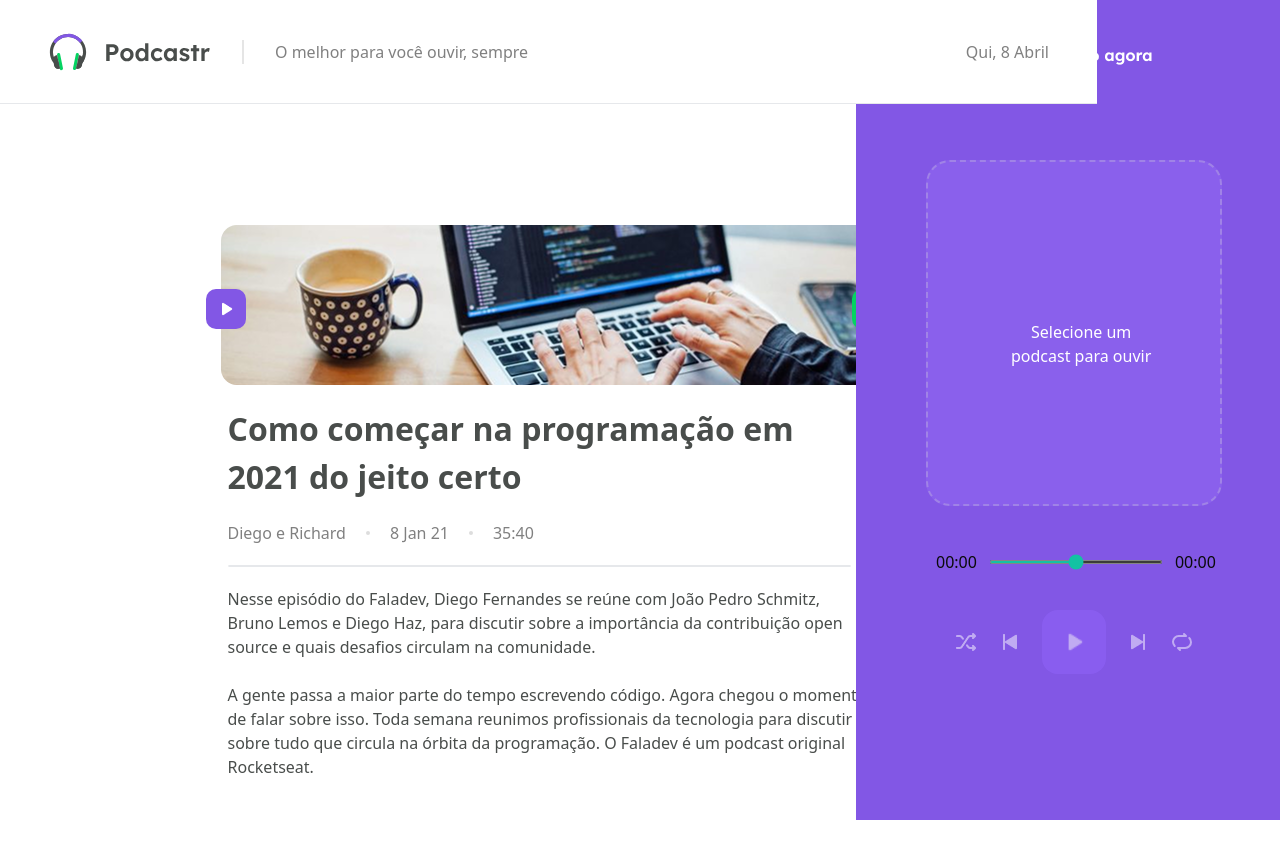
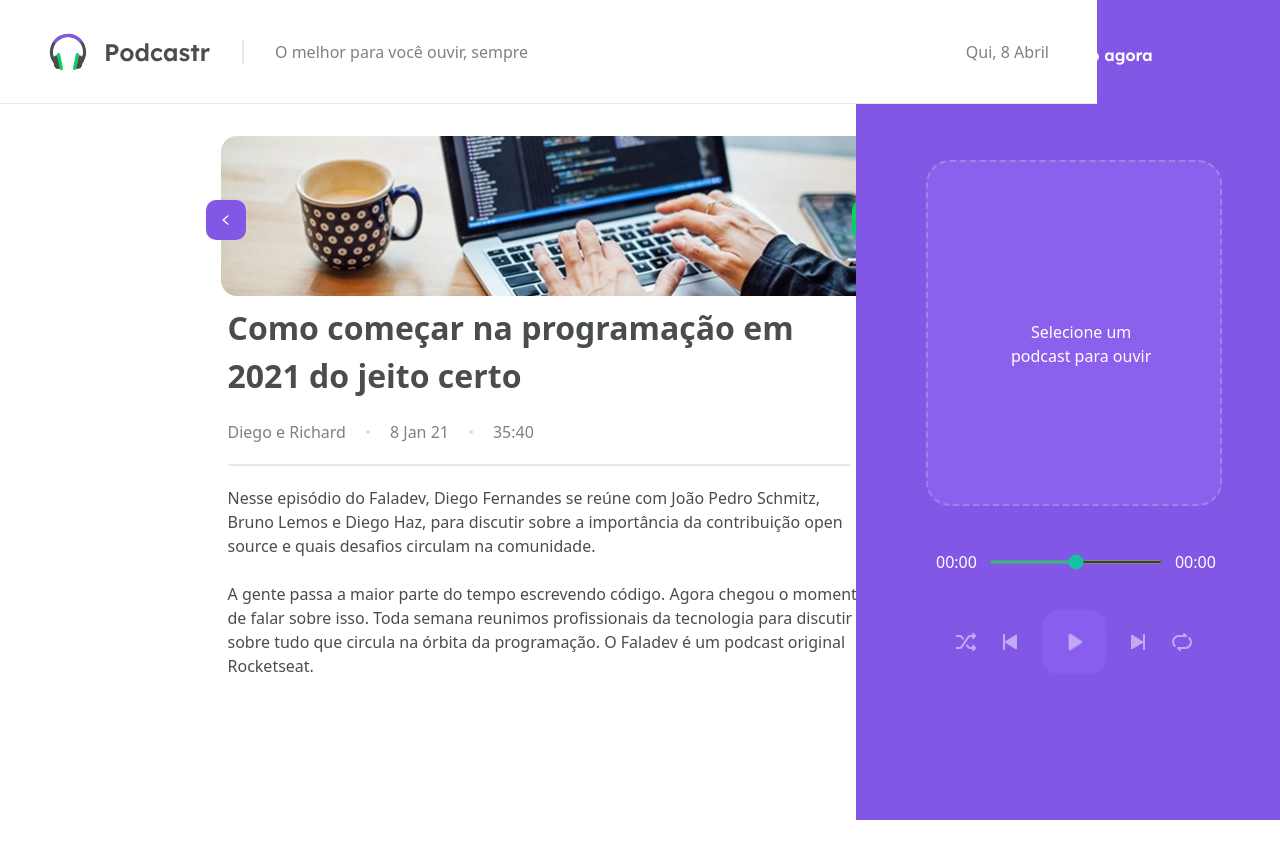
Before and after one commit to HamzaAmir97/podcast_web_app, a Next.js app in the folder frontend/: page /1 in a window 1280 px wide. Shown: the top 858 px of the page. Built offline with nearby package versions, Linux system fonts and the light colour scheme.

Commit message:
Done with  details page

```diff
--- a/frontend/app/(pages)/[id]/page.tsx
+++ b/frontend/app/(pages)/[id]/page.tsx
@@ -1,9 +1,10 @@
 import Image from "next/image";
+import Link from "next/link";
 import React from "react";
 
 const page = ({ params }: { params: { id: string } }) => {
   return (
-    <div className="w-full h-screen flex  flex-col gap-5 justify-center items-center p-10 ">
+    <div className="w-full h-screen flex  flex-col gap-2  items-center  p-8  ">
       {/* podcast header */}
       <div className="relative">
         <Image
@@ -29,18 +30,21 @@ const page = ({ params }: { params: { id: string } }) => {
 
 
         {/* back button */}
+        <Link href="/">
         <div className='w-[40px] h-[40px] rounded-[10px]  cursor-pointer bg-primary
         absolute top-[40%] -left-[15px]
         flex items-center justify-center
         '>
              <Image
-            src="/icons/play_arrow.png"
+            src="/icons/back.svg"
             alt="Logo"
-            width={24}
-            height={24}
+            width={6.67}
+            height={13.33}
+            className=" "
             />
 
             </div>
+            </Link>
       </div>
 
 
--- a/frontend/components/Core/SideBarPlayer.tsx
+++ b/frontend/components/Core/SideBarPlayer.tsx
@@ -55,13 +55,13 @@ podcast para ouvir</p>
      <div className='absolute top-[550px] left-[80px]
      flex justify-center items-center gap-3
      '>
-       <label>00:00</label>
+       <label className='text-white'>00:00</label>
        <input type="range"
        min={0}
        max={100}
        className='w-[174px] h-[4px]  bg-[#9F75FF] [accent-color:#13c2a3]'
        />
-       <label>00:00</label>
+       <label className='text-white'>00:00</label>
      </div>
 
     {/* podcast player controls */}
```
Also changed, not shown: frontend/public/icons/back.svg (added).
